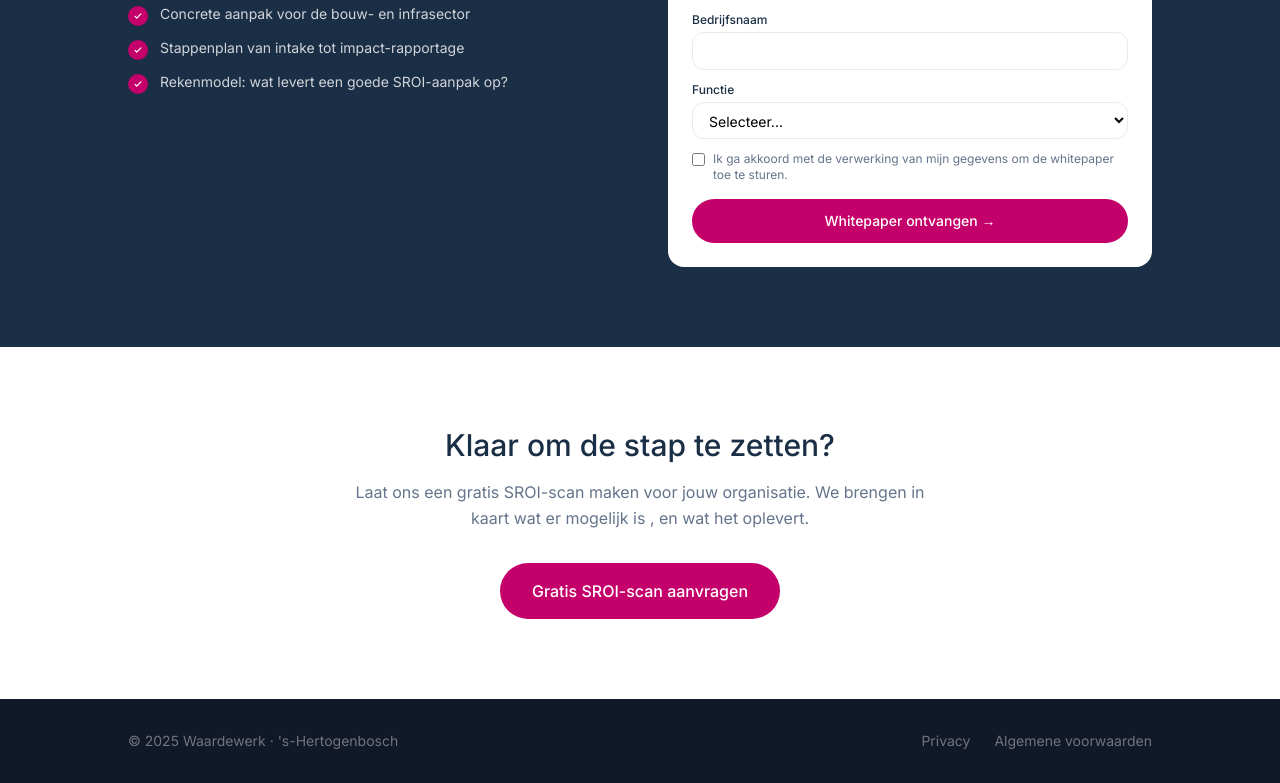
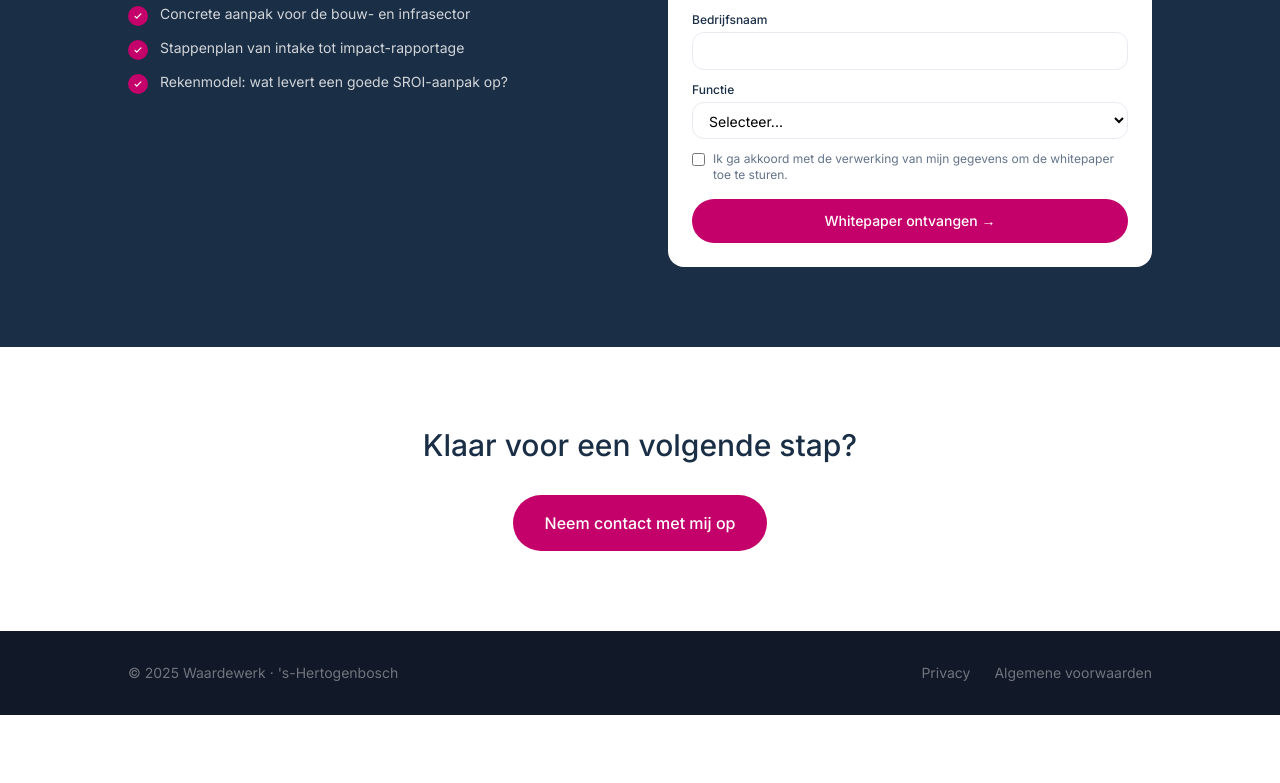
Before and after one commit to Waardewerk/waardewerk-site, a React (Vite) app: page /diensten in a window 1280 px wide. Shown: the part 3603-4386 px from the top of the page. After the commit the page ends 4318 px from the top, so only its background shows below. Built offline with nearby package versions, Linux system fonts and the light colour scheme.

Commit message:
fix: CTA diensten + contactmodal titel

```diff
--- a/src/components/ContactModal.tsx
+++ b/src/components/ContactModal.tsx
@@ -35,7 +35,7 @@ export default function ContactModal({ onClose }: Props) {
       <div className="relative bg-white rounded-2xl shadow-2xl w-full max-w-md" onClick={e => e.stopPropagation()}>
         <div className="flex items-center justify-between px-6 pt-6 pb-4 border-b border-lijn">
           <div>
-            <h2 className="text-lg font-medium text-blauw">Gratis SROI-scan aanvragen</h2>
+            <h2 className="text-lg font-medium text-blauw">Neem contact op</h2>
             <p className="text-sm text-grijs mt-0.5">We reageren binnen één werkdag</p>
           </div>
           <button onClick={onClose} className="text-grijs hover:text-blauw p-1 rounded-lg hover:bg-bg-alt transition-colors">
--- a/src/pages/Diensten.tsx
+++ b/src/pages/Diensten.tsx
@@ -489,15 +489,12 @@ export default function DienstenPage() {
         {/* ── CTA ──────────────────────────────────────────────────────────── */}
         <section className="py-20 px-6 bg-white">
           <div className="max-w-xl mx-auto text-center">
-            <h2 className="text-3xl font-medium text-blauw mb-4">Klaar om de stap te zetten?</h2>
-            <p className="text-grijs leading-relaxed mb-8">
-              Laat ons een gratis SROI-scan maken voor jouw organisatie. We brengen in kaart wat er mogelijk is , en wat het oplevert.
-            </p>
+            <h2 className="text-3xl font-medium text-blauw mb-8">Klaar voor een volgende stap?</h2>
             <button
               onClick={() => setModalOpen(true)}
               className="inline-flex items-center gap-2 bg-magenta hover:bg-[#a8005a] text-white font-medium px-8 py-4 rounded-full transition-colors"
             >
-              Gratis SROI-scan aanvragen
+              Neem contact met mij op
             </button>
           </div>
         </section>
```
